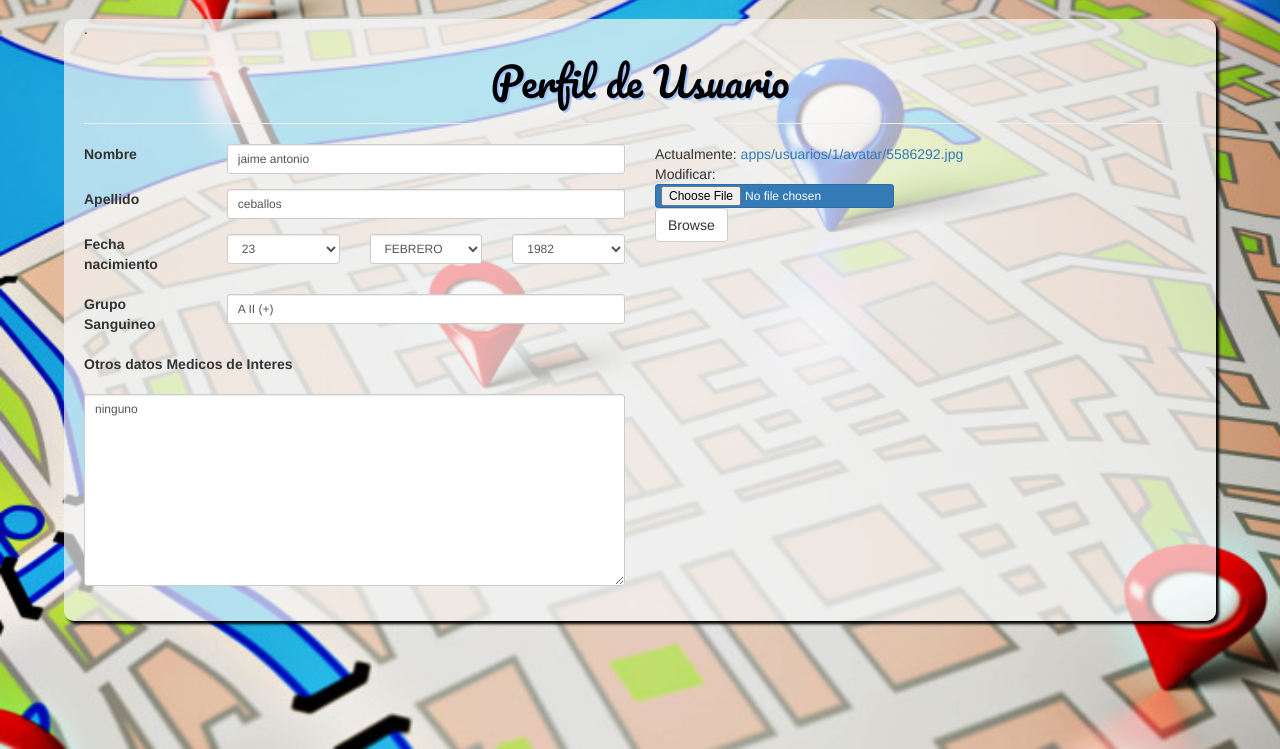
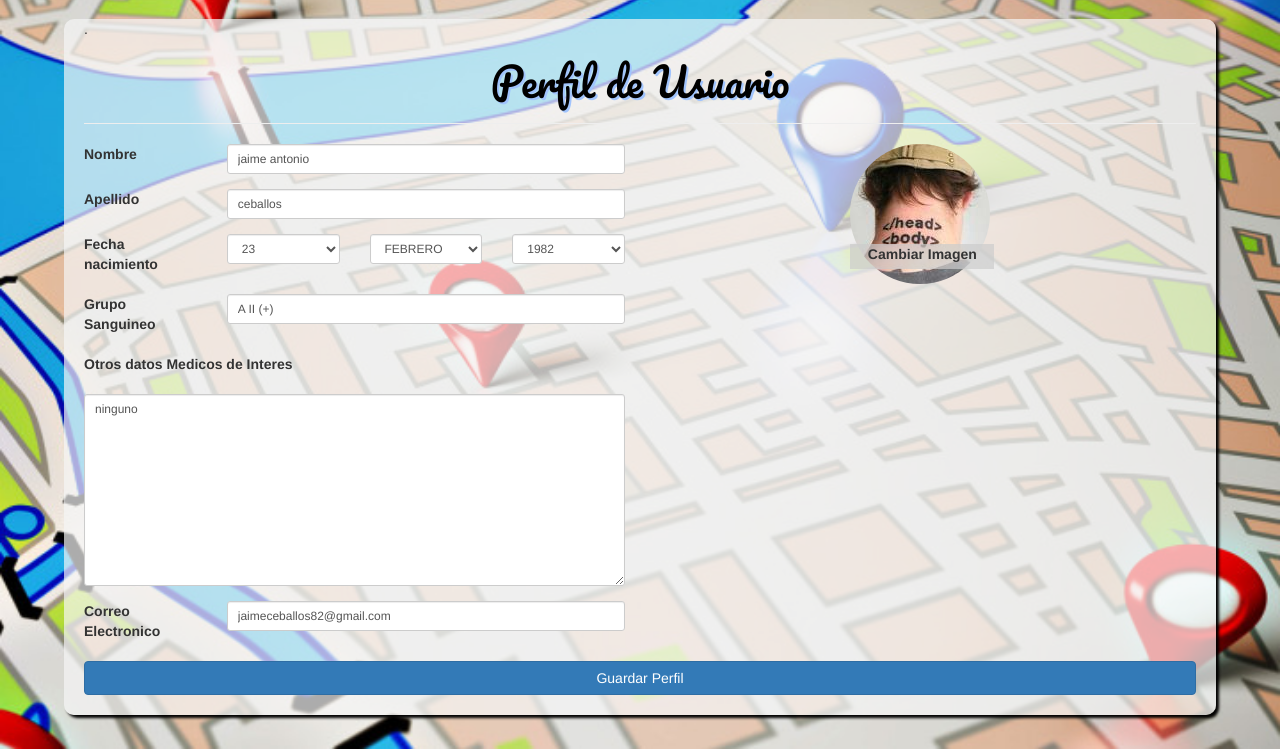
Before and after one commit to jaimeceballos/tp_final, a Django app: page /usuarios/editar_perfil/ in a window 1280 px wide. Shown: the part 51-800 px from the top of the page. Run offline with Django 3.2, Linux system fonts and the light colour scheme; a user stored in the database is signed in; data comes from the database, SQL or seed files in the repository; both versions use the stored data as it was after the commit; some libraries are stand-ins or nearby versions.

Commit message:
edicion de perfil funcionando

```diff
--- a/apps/usuarios/forms.py
+++ b/apps/usuarios/forms.py
@@ -38,6 +38,7 @@ class RegistroForm(forms.Form):
 class UserForm(forms.ModelForm):
 	first_name 		= forms.CharField(widget=forms.TextInput(attrs=dict({'placeholder':'Nombre','required':'required','class':'form-control'})))
 	last_name		= forms.CharField(widget=forms.TextInput(attrs=dict({'placeholder':'Apellido','required':'required','class':'form-control'})))
+	email 			= forms.EmailField(widget=forms.TextInput(attrs=dict({'required':'required','class':'form-control'})))
 	class Meta:
 		model = User
 		exclude = ['last_login','is_superuser','is_staff','is_active','date_joined','groups','user_permissions','password','username',]
@@ -52,7 +53,7 @@ class ProfileForm(forms.ModelForm):
 	avatar 					= forms.ImageField()
 	tipo_sangre 			= forms.CharField(widget=forms.TextInput(attrs=dict({'placeholder':'Grupo y factor','class':'form-control'})),required=False)
 	datos_medicos_interes	= forms.CharField(widget=forms.Textarea(attrs=dict({'placeholder':'Describa si tiene alergias, si posee alguna enfermedad cronica que tenga algun tratamiento especial indicado.','class':'form-control'})),required=False)
-	avatar 					= forms.ImageField(widget=forms.ClearableFileInput(attrs=dict({'class':'btn btn-xs btn-primary'})))
+	avatar 					= forms.ImageField(widget=forms.FileInput())
 
 	class Meta:
 		model = UserProfile
--- a/apps/usuarios/models.py
+++ b/apps/usuarios/models.py
@@ -2,7 +2,10 @@ from django.db import models
 from django.contrib.auth.models import User
 from django.db.models import signals
 from datetime import datetime,date
+import os
 
+def get_image_path(instance, filename):
+    return os.path.join('apps','usuarios',str(instance.user.id),'avatar',filename)
 
 class ContactoEmergenciaPersona(models.Model):
 	nombre = models.CharField(max_length=50)
@@ -20,7 +23,7 @@ class UserProfile(models.Model):
 	anio_nac = models.IntegerField(null=True)
 	activation_key = models.CharField(max_length=40, blank=True)
 	key_expires = models.DateTimeField(default=datetime.today())
-	avatar 	= models.ImageField(upload_to='apps/usuarios/avatar/',null=True,blank=True)
+	avatar 	= models.ImageField(upload_to=get_image_path,null=True,blank=True)
 	tipo_sangre = models.CharField(max_length=10, null = True, blank = True)
 	datos_medicos_interes = models.TextField(max_length=100, null = True, blank = True)
 	contactos_emergencia = models.ManyToManyField(ContactoEmergenciaPersona)
--- a/apps/usuarios/views.py
+++ b/apps/usuarios/views.py
@@ -90,7 +90,6 @@ def logout(request):
 def editar_perfil(request):
 	usuario = request.user
 	profile = usuario.profile
-	print profile.avatar
 	userForm = UserForm(instance=usuario)
 	profileForm = ProfileForm(instance=profile)
 	values = {
@@ -109,8 +108,17 @@ def editar_perfil(request):
 			profile.dia_nac = profileForm.data['dia_nac']
 			profile.mes_nac = profileForm.data['mes_nac']
 			profile.anio_nac = profileForm.data['anio_nac']
-			profile.avatar = request.FILES['avatar']
+			try:
+				profile.avatar = request.FILES['avatar']
+			except Exception as e:
+				profile.avatar = profile.avatar
 
+			profile.tipo_sangre = profileForm.data['tipo_sangre']
+			profile.datos_medicos_interes = profileForm.data['datos_medicos_interes']
 			usuario.save()
 			profile.save()
+			usuario = request.user
+			profile = usuario.profile
+			userForm = UserForm(instance=usuario)
+			profileForm = ProfileForm(instance=profile)
 	return render_to_response('usuarios/profile_edit.html',values,context_instance=RequestContext(request))
--- a/static/css/styles.css
+++ b/static/css/styles.css
@@ -36,3 +36,16 @@ html {
   text-shadow: 2px 2px #A1C4FD;
   font-size:40px;
 }
+#id_avatar{
+  display: none;
+}
+.boton-agregar-imagen{
+  position: relative;
+  top: -40px;
+  width: 144px;
+  text-align: center;
+  background-color: rgba(204, 204, 204, 0.7);
+}
+.profile-picture{
+  border-radius: 70px;
+}
--- a/static/js/maps.js
+++ b/static/js/maps.js
@@ -37,7 +37,6 @@ if (navigator.geolocation) {
             $(this).attr("selected","selected");
         });
         $("#id_localidad option").each(function(){
-          alert('ingreso');
           if ($(this).text().toUpperCase() == $('#ciudad').val().toUpperCase() )
             $(this).attr("selected","selected");
             $('#id_localidad').removeAttr("disabled");
--- a/templates/usuarios/profile_edit.html
+++ b/templates/usuarios/profile_edit.html
@@ -1,4 +1,5 @@
 {% extends 'public/index.html'%}
+{% load staticfiles %}
 {% block titulo %}.
   <div class="row">
     <div class="col-md-12">
@@ -10,6 +11,7 @@
 
 {% endblock titulo %}
 {% block section %}
+<form action="{% url 'editar_perfil' %}" method="post" enctype="multipart/form-data">{% csrf_token %}
   <div class="row">
     <div class="col-md-6">
       <div class="row form-group form-group-sm">
@@ -60,13 +62,36 @@
           {{profileForm.datos_medicos_interes}}
         </div>
       </div>
+      <div class="row form-group form-group-sm">
+        <div class="col-md-3">
+          <label for=""> Correo Electronico </label>
+        </div>
+        <div class="col-md-9">
+            {{userForm.email}}
+        </div>
+      </div>
     </div>
     <div class="col-md-6">
-    {{profileForm.avatar}}
-    <label class="btn btn-default btn-file">
-    Browse <input type="file" style="display: none;">
+      <div class="col-md-4 col-md-offset-4">
+        <div class="">
+          {% if not profile.avatar %}
+            <img src="{% static 'img/empty-profile-picture.png' %}" alt=""  class="profile-picture" width="144px"/>
+          {% else %}
+            <img src="/media/{{profile.avatar}}" alt="" class='profile-picture'/>
+          {% endif %}
+          <div class="boton-agregar-imagen">
+            <label class="">
+              Cambiar Imagen {{profileForm.avatar}}
             </label>
           </div>
         </div>
-
+      </div>
+    </div>
+  </div>
+  <div class="row">
+    <div class="col-md-12">
+      <button type="submit" name="button" class="btn btn-primary btn-block"> Guardar Perfil </button>
+    </div>
+  </div>
+</form>
 {% endblock section %}
--- a/urgencias/settings.py
+++ b/urgencias/settings.py
@@ -110,6 +110,8 @@ STATICFILES_DIRS = (
   os.path.join(BASE_DIR,'static'),
 )
 
+MEDIA_URL = '/media/'
+
 MEDIA_ROOT = os.path.join(BASE_DIR,'media')
 
 LOGIN_REDIRECT_URL = 'home'
--- a/urgencias/urls.py
+++ b/urgencias/urls.py
@@ -18,9 +18,11 @@ from django.contrib import admin
 from apps.usuarios import urls as usuarios
 from apps.core import urls as core
 from apps.public.views import home
+from django.conf import settings
+from django.conf.urls.static import static
 urlpatterns = [
     url(r'^usuarios/',include(usuarios)),
     url(r'^core/',include(core)),
     url(r'^admin/', include(admin.site.urls)),
     url(r'^$',home,name='home'),
-]
+] + static(settings.MEDIA_URL, document_root=settings.MEDIA_ROOT)
```
Also changed, not shown: apps/usuarios/static/img/empty-profile-picture.png (added), db.sqlite3, media/apps/usuarios/1/avatar/5586292.jpg (added), 5 other files. Lines whose indentation alone changed are shown as unchanged.
